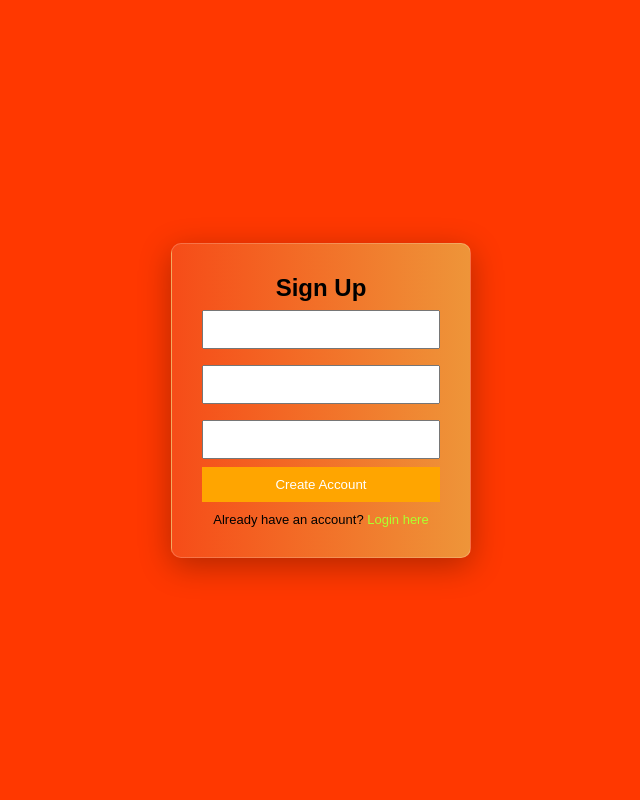
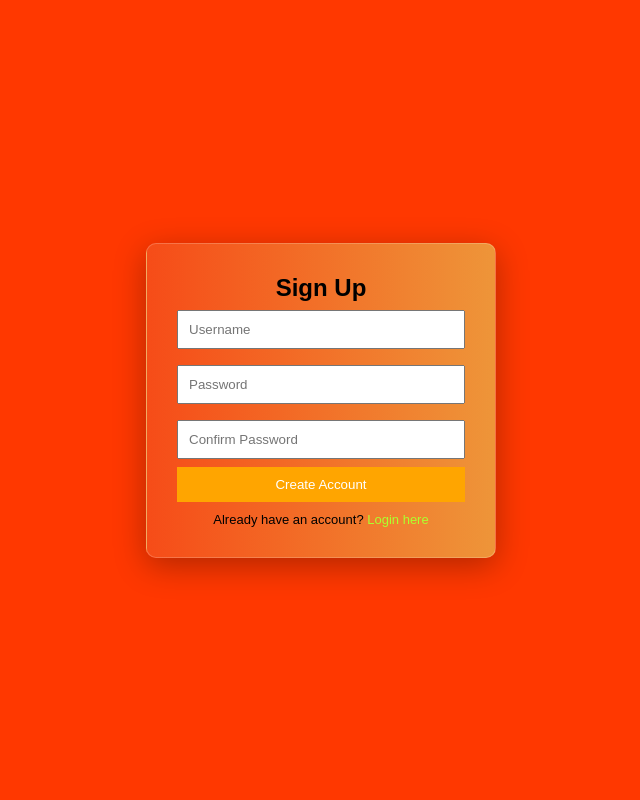
Before and after one commit to arnelabian-sys/Restaurants-Finder-Using-Expert-System, a Flask app: page /signup in a window 1280 px wide. Shown: the whole page, without its empty margins (319-959 px from the left). Run offline with Flask 3, Linux system fonts and the light colour scheme.

Commit message:
Update signup.html

```diff
--- a/Final OOP/templates/signup.html
+++ b/Final OOP/templates/signup.html
@@ -9,19 +9,21 @@
             display: flex;
             justify-content: center;
             align-items: center;
-            height: 100vh;
+            min-height: 100vh;
+            height: auto;
             background: #FF3800;
+            padding: 20px;
         }
         .box {
-            background: rgba(255, 255, 255, 0.1); /* White nga naay transparency */
-            backdrop-filter: blur(10px);        /* Kini ang mupatunaw sa background */
-            border: 1px solid rgba(255, 255, 255, 0.2); /* Nipis nga border para klaro ang edge */
+            background: rgba(255, 255, 255, 0.1);
+            backdrop-filter: blur(10px);
+            border: 1px solid rgba(255, 255, 255, 0.2);
             box-shadow: 0 8px 32px rgba(0, 0, 0, 0.3);
-
             background: linear-gradient(90deg, #F64C18, #EE9539);
             padding: 30px;
             border-radius: 10px;
-            width: 300px;
+            width: 100%;
+            max-width: 350px;
             text-align: center;
         }
         input, button {
@@ -55,9 +57,9 @@
 <div class="box">
     <h2>Sign Up</h2>
 
-    <input type="text" id="user" onkeydown="if(event.key==='Enter') signup()">
-    <input type="password" id="pass" onkeydown="if(event.key==='Enter') signup()">
-    <input type="password" id="confirm" onkeydown="if(event.key==='Enter') signup()">
+    <input type="text" id="user" placeholder="Username" onkeydown="if(event.key==='Enter') signup()">
+    <input type="password" id="pass" placeholder="Password" onkeydown="if(event.key==='Enter') signup()">
+    <input type="password" id="confirm" placeholder="Confirm Password" onkeydown="if(event.key==='Enter') signup()">
 
     <button onclick="signup()">Create Account</button>
 
```
